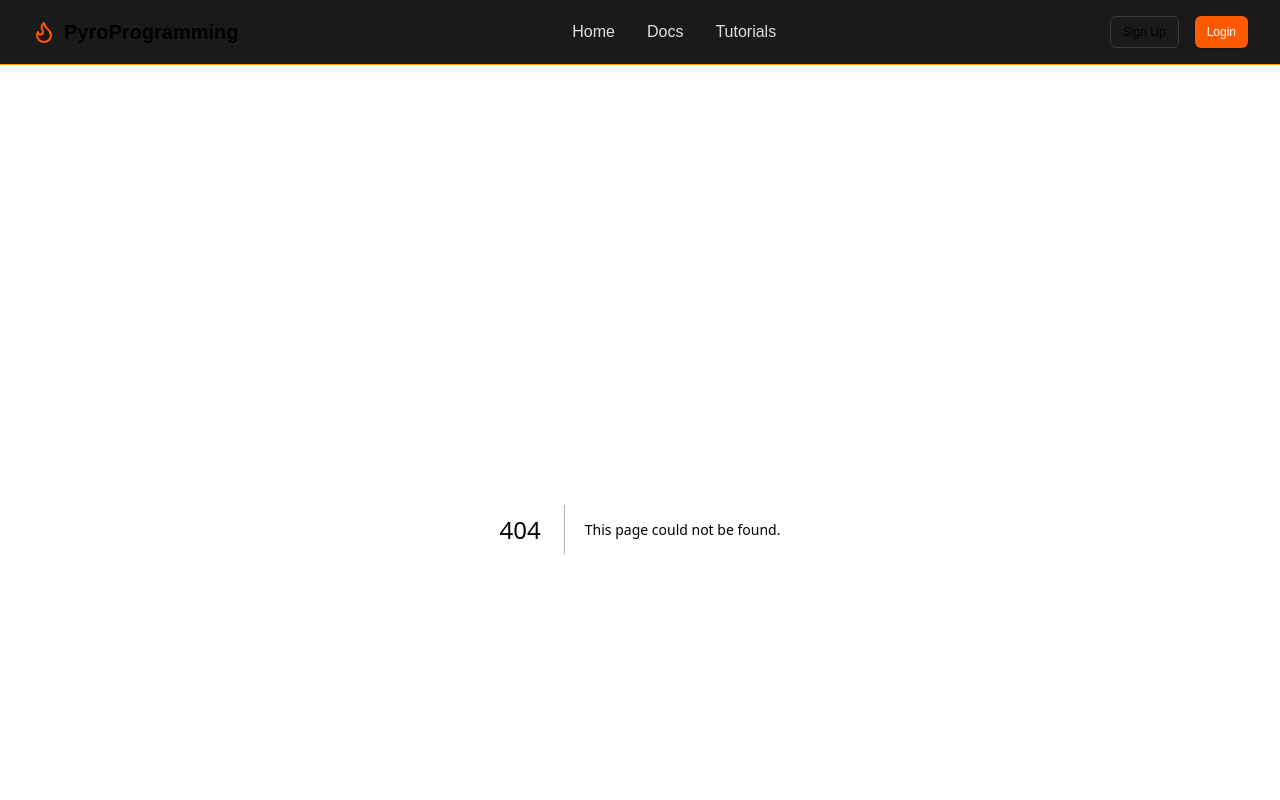
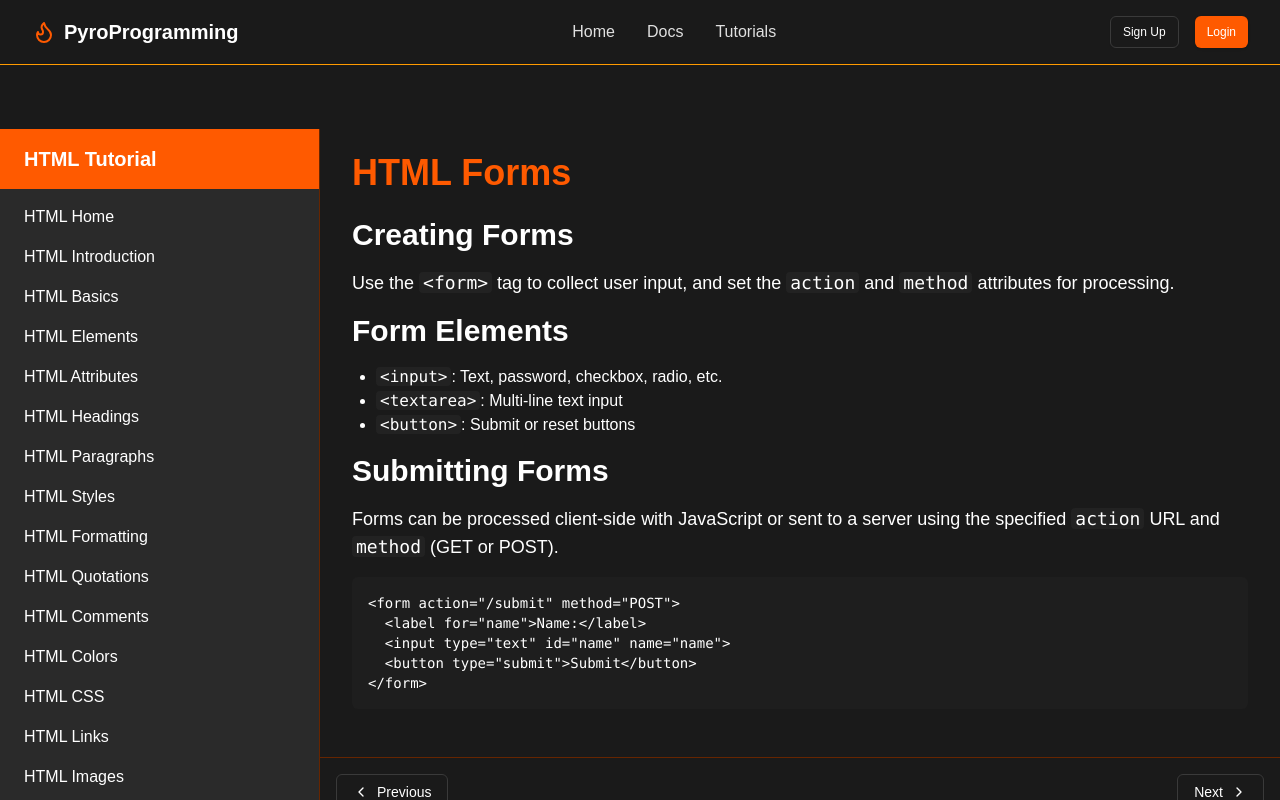
Before and after one commit to 321EZ123/PyroProgramming, a Next.js app: page /tutorials/html/forms in a window 1280 px wide. Before the commit this address had no page. Shown: the top 800 px of the page. Built offline with nearby package versions, Linux system fonts and the light colour scheme.

Commit message:
Create page.tsx

```diff
--- /dev/null
+++ b/src/app/tutorials/html/forms/page.tsx
@@ -0,0 +1,38 @@
+"use client";
+
+export default function HtmlForms() {
+  return (
+    <div className="max-w-4xl mx-auto">
+      <h1 className="text-4xl font-bold mb-6 text-primary">HTML Forms</h1>
+
+      <h2 className="text-3xl font-semibold mb-4">Creating Forms</h2>
+      <p className="text-lg mb-4">
+        Use the <code className="bg-card/50 px-1 rounded">&lt;form&gt;</code> tag to collect user input, and set the <code className="bg-card/50 px-1 rounded">action</code> and <code className="bg-card/50 px-1 rounded">method</code> attributes for processing.
+      </p>
+
+      <h2 className="text-3xl font-semibold mb-4">Form Elements</h2>
+      <ul className="list-disc pl-6 mb-4">
+        <li><code className="bg-card/50 px-1 rounded">&lt;input&gt;</code>: Text, password, checkbox, radio, etc.</li>
+        <li><code className="bg-card/50 px-1 rounded">&lt;textarea&gt;</code>: Multi-line text input</li>
+        <li><code className="bg-card/50 px-1 rounded">&lt;button&gt;</code>: Submit or reset buttons</li>
+      </ul>
+
+      <h2 className="text-3xl font-semibold mb-4">Submitting Forms</h2>
+      <p className="text-lg mb-4">
+        Forms can be processed client-side with JavaScript or sent to a server using the specified <code className="bg-card/50 px-1 rounded">action</code> URL and <code className="bg-card/50 px-1 rounded">method</code> (GET or POST).
+      </p>
+
+      <div className="bg-[#1E1E1E] rounded-md overflow-hidden mb-6">
+        <div className="p-4 text-white font-mono text-sm">
+          <pre>
+            <code>{`<form action="/submit" method="POST">
+  <label for="name">Name:</label>
+  <input type="text" id="name" name="name">
+  <button type="submit">Submit</button>
+</form>`}</code>
+          </pre>
+        </div>
+      </div>
+    </div>
+  );
+}
```
